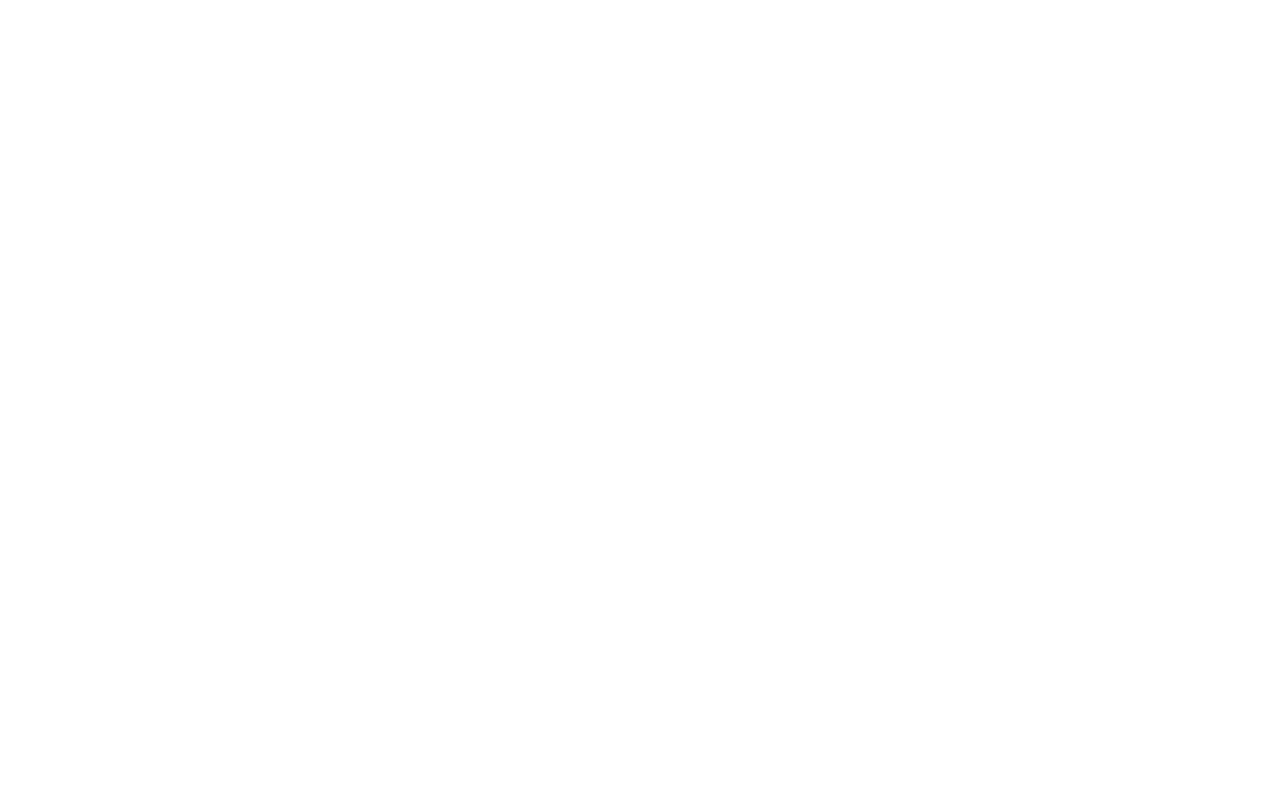
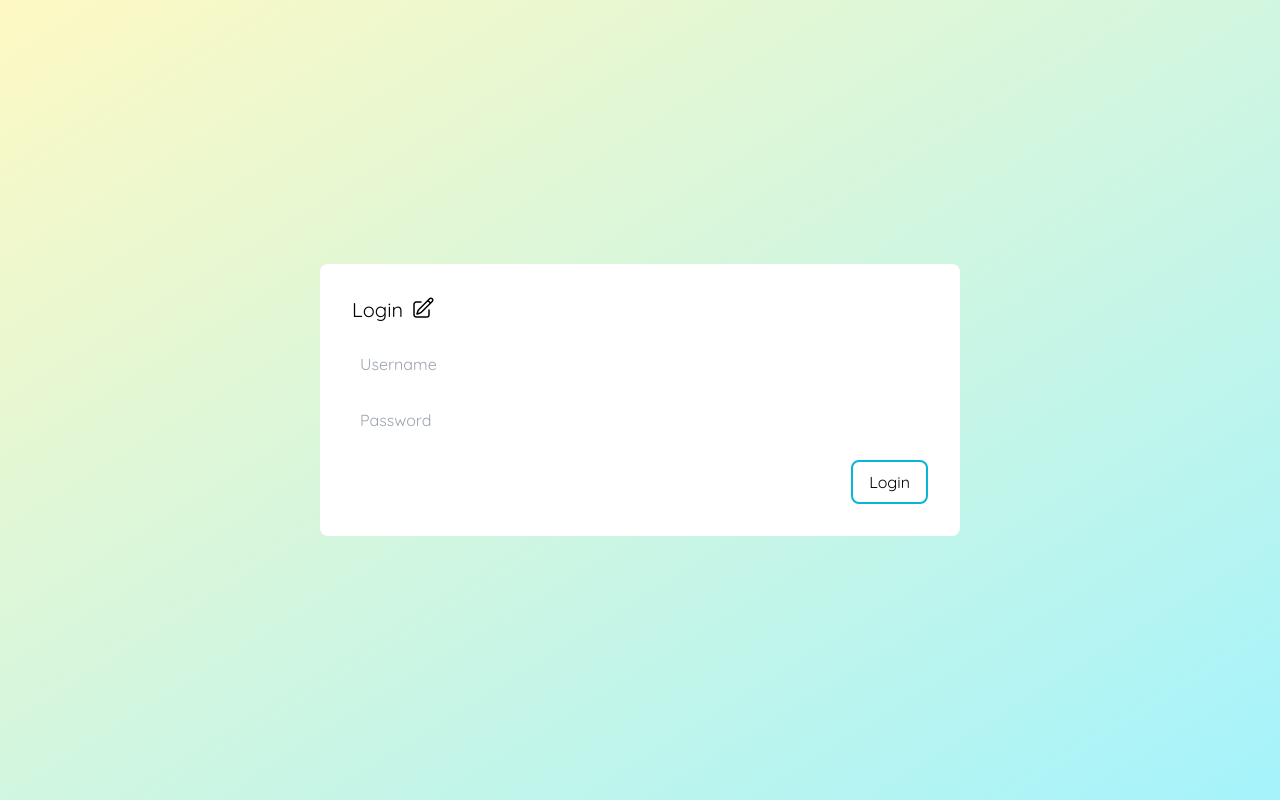
Before and after one commit to kyeoul/adventury-2, a React (Create React App) app: page /login in a window 1280 px wide. Before the commit this address had no page. Built offline with nearby package versions, Linux system fonts and the light colour scheme.

Commit message:
Starts to login

```diff
--- a/src/App.js
+++ b/src/App.js
@@ -7,12 +7,17 @@
   Link,
 } from "react-router-dom";
 import Home from './Pages/Home';
+import Login from './Pages/Login';
 
 function App() {
   return (
-    <Routes>
+    <div className="App font-font_main">
+      <Routes>
         <Route path="/" element={<Home />}/>
-    </Routes>
+        <Route path="/login" element={<Login />} />
+      </Routes>
+    </div>
+
   );
 }
 
--- /dev/null
+++ b/src/Components/LoginForm.js
@@ -0,0 +1,31 @@
+import React, { useState } from 'react'
+
+function LoginForm() {
+
+    const [username, setUsername] = useState('');
+    const [password, setPassword] = useState('');
+
+    function changeUsernameHandler(event){
+        setUsername(event.target.value)
+    }
+
+    function changePasswordHandler(event){
+        setPassword(event.target.value)
+    }
+
+    return (
+        <div className="w-full box-border">
+            <form>
+                <input type="text" value={username} onChange={changeUsernameHandler} className="h-12 w-full p-2" placeholder="Username"></input>
+
+                <input type="text" value={password} onChange={changePasswordHandler} className="h-12 w-full p-2 mt-2" placeholder="Password"></input>
+
+                <div className="flex justify-end">
+                    <button type="submit" className="mt-4 px-4 py-2 bg-white hover:bg-cyan-100 border-2 border-cyan-500 rounded-lg duration-200">Login</button>
+                </div>
+            </form>
+        </div>
+    )
+}
+
+export default LoginForm
--- a/src/Components/Navbar.js
+++ b/src/Components/Navbar.js
@@ -9,9 +9,9 @@
         navbar
 
         <div className="w-full md:w-auto flex flex-row mt-2 md:mt-0 justify-evenly md:justify-start items-center">
-              <Link to="/account" className="h-fit"><button className="sub-button">Account</button></Link>
+              <Link to="/login" className="h-fit"><button className="sub-button">Login</button></Link>
               <Link to="/trips" className="h-fit"><button className="sub-button">Trips</button></Link>
-              <Link to="/signup"><button className="sub-button md:signup-button">Sign Up</button></Link>
+              <a href="https://apr5tqlaaiq.typeform.com/to/Gc2p3HLG"><button className="sub-button md:signup-button">Sign Up</button></a>
         </div>
     </div>
   )
--- a/src/Pages/Home.js
+++ b/src/Pages/Home.js
@@ -9,7 +9,7 @@
 
 function Home() {
   return (
-    <div className="App font-font_main parallax">
+    <div className="parallax">
 
       <section className="parallax-group -z-10">
         <div className="parallax-layer parallax-layer-less -z-10 bg-black">
--- /dev/null
+++ b/src/Pages/Login.js
@@ -0,0 +1,27 @@
+import React from 'react'
+import LoginForm from '../Components/LoginForm'
+
+function Login() {
+  return (
+    <div className="h-screen w-full bg-gradient-to-br from-yellow-100 to-cyan-200 flex flex-col justify-center items-center">
+
+      <div className="w-3/6 flex flex-col px-8 py-8 rounded-lg bg-white">
+
+        <div className="flex flex-row text-xl">
+          Login
+          <svg xmlns="http://www.w3.org/2000/svg" fill="none" viewBox="0 0 24 24" stroke-width="1.5" stroke="black" class="w-6 h-6 ml-2">
+            <path stroke-linecap="round" stroke-linejoin="round" d="M16.862 4.487l1.687-1.688a1.875 1.875 0 112.652 2.652L10.582 16.07a4.5 4.5 0 01-1.897 1.13L6 18l.8-2.685a4.5 4.5 0 011.13-1.897l8.932-8.931zm0 0L19.5 7.125M18 14v4.75A2.25 2.25 0 0115.75 21H5.25A2.25 2.25 0 013 18.75V8.25A2.25 2.25 0 015.25 6H10" />
+          </svg>
+        </div>
+
+        <div className="mt-4">
+          <LoginForm />
+        </div>
+
+      </div>
+
+    </div>
+  )
+}
+
+export default Login
```
